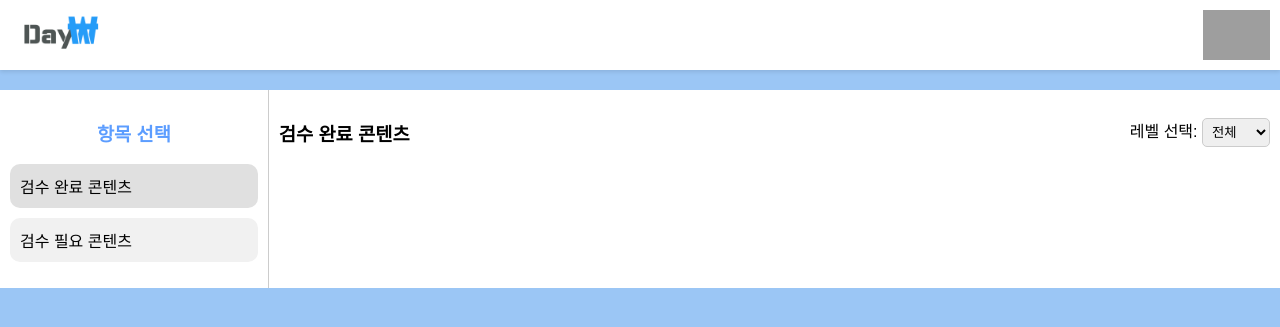
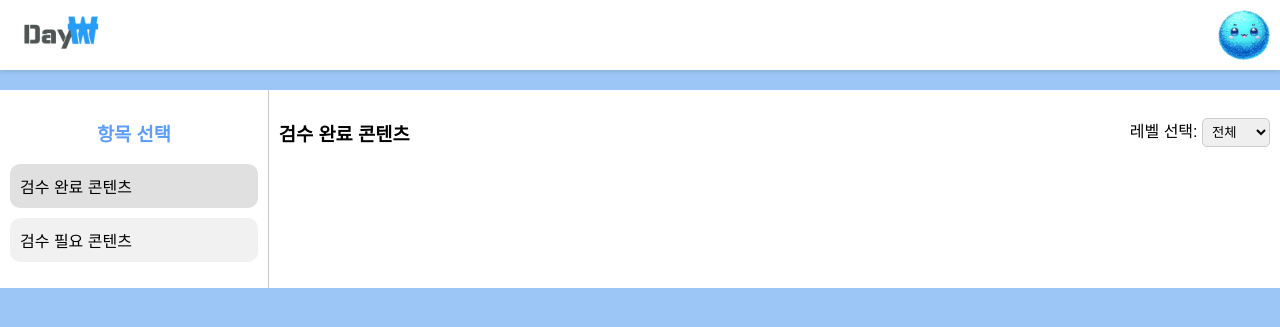
Before and after one commit to sweetpotatoju/Daywon, a FastAPI app: page /read_content_list in a window 1280 px wide. Shown: the top 327 px of the page. Run offline with FastAPI, Linux system fonts and the light colour scheme; grey boxes are pictures that could not be loaded.

Commit message:
add user icon

```diff
--- a/app/templates/content_inspection_page.html
+++ b/app/templates/content_inspection_page.html
@@ -409,7 +409,7 @@
             <img src="../static/logo.png" alt="DayW Logo"> <!-- 'logo.png'을 실제 로고 이미지 경로로 교체하세요 -->
         </div>
         <div class="user-icon">
-            <img src="user-icon.png" alt="User Icon"> <!-- 'user-icon.png'을 실제 사용자 아이콘 이미지 경로로 교체하세요 -->
+            <img src="../static/marimo.png" alt="User Icon"> <!-- 'user-icon.png'을 실제 사용자 아이콘 이미지 경로로 교체하세요 -->
         </div>
     </header>
     <div class="title-section">
--- a/app/templates/content_list.html
+++ b/app/templates/content_list.html
@@ -109,7 +109,7 @@
     <div class="header">
         <img src="../static/logo.png" alt="DayW Logo">
         <div class="icons">
-            <img src="path/to/user-icon.png" alt="User Icon">
+            <img src="../static/marimo.png" alt="User Icon">
         </div>
     </div>
     <div class="container">
```
Also changed, not shown: app/static/marimo.png (added).
